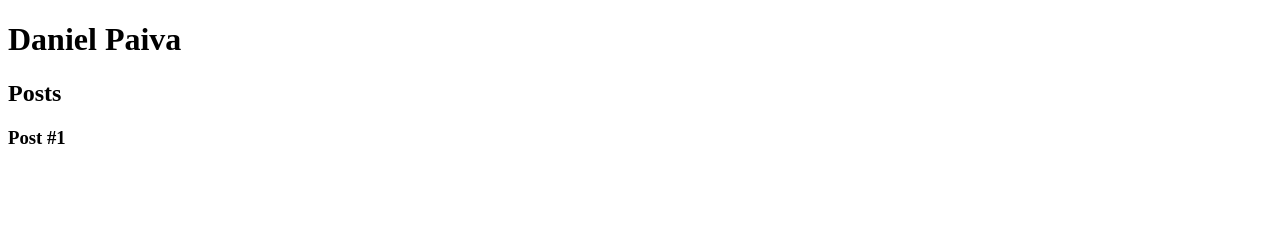
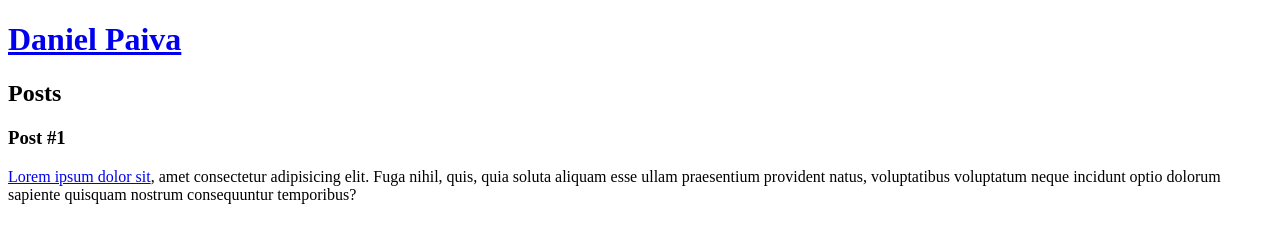
Before and after one commit to danhpaiva/bootcamp-eduzz-fullstack-developer_3, a plain HTML site: page introducaoHTML5_CCS3/index.html in a window 1280 px wide. Drawn offline with Linux system fonts and the light colour scheme.

Commit message:
add lorem

```diff
--- a/introducaoHTML5_CCS3/index.html
+++ b/introducaoHTML5_CCS3/index.html
@@ -10,7 +10,7 @@
 
 <body>
   <header>
-    <h1>Daniel Paiva</h1>
+    <h1><a href="https://www.linkedin.com/in/danhpaiva/" target="_blank">Daniel Paiva</a></h1>
   </header>
   <section>
     <header>
@@ -20,6 +20,12 @@
       <header>
         <h3>Post #1</h3>
       </header>
+      <p>
+        <a href="mailto:danpaiva@live.com">Lorem ipsum dolor sit</a>, amet consectetur adipisicing elit. Fuga nihil,
+        quis, quia soluta aliquam esse ullam
+        praesentium provident natus, voluptatibus voluptatum neque incidunt optio dolorum sapiente quisquam nostrum
+        consequuntur temporibus?
+      </p>
     </article>
   </section>
   <footer></footer>
```
